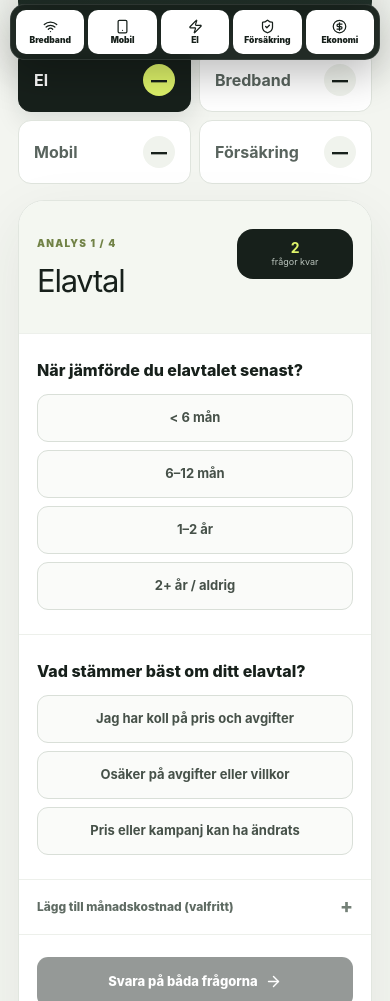
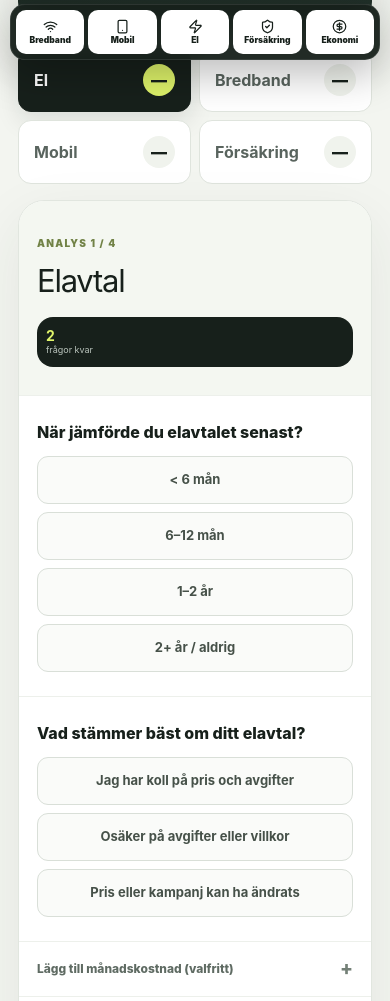
Before and after one commit to arvidlandin-cpu/sankkostnaden, a Next.js app: page /app in a window 390 px wide. Shown: the part 776-1777 px from the top of the page. Built offline with nearby package versions, Linux system fonts and the light colour scheme.

Commit message:
Harden Cost Check header for narrow mobile screens

```diff
--- a/styles/App.module.css
+++ b/styles/App.module.css
@@ -809,3 +809,13 @@
     padding-right:0!important;
   }
 }
+
+
+/* Defensive 360–430 px QA hardening 2026-09-24 */
+.questionTop>div:first-child{min-width:0}
+.questionTop h2{overflow-wrap:anywhere}
+@media(max-width:390px){
+  .questionTop{flex-direction:column}
+  .scoreOrb{min-width:0;width:100%;align-items:flex-start;text-align:left}
+  .scoreOrb strong{max-width:none}
+}
```
